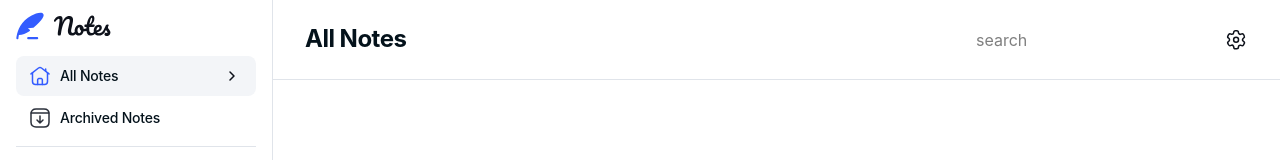
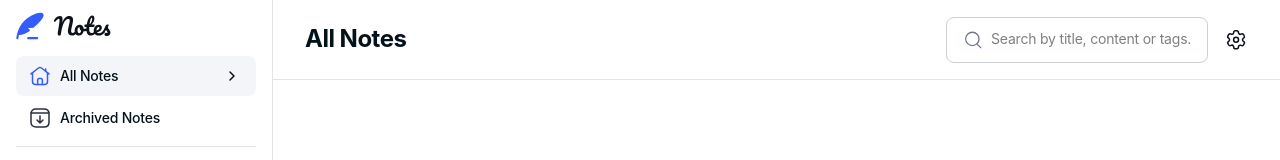
Before and after one commit to HamDean/note-taking-web-app, a React (Vite) app in the folder frontend/: page / in a window 1280 px wide. Shown: the top 160 px of the page. Built offline with nearby package versions, Linux system fonts and the light colour scheme; a web font is replaced by a local one.

Commit message:
Build search input component

```diff
--- a/frontend/src/components/Header.tsx
+++ b/frontend/src/components/Header.tsx
@@ -1,17 +1,17 @@
 import settingsIcon from "../assets/images/icon-settings.svg";
+import SearchInput from "./SearchInput";
 
 const Header = () => {
   return (
-    <div className="h-20 w-full border-b border-b-neutral-200 hidden lg:flex
+    <div
+      className="h-20 w-full border-b border-b-neutral-200 hidden lg:flex
                     justify-between items-center py-5 px-8
-    ">
+    "
+    >
       <h1 className="text-neutral-950 text-preset-1">All Notes</h1>
 
-      <div className="flex">
-        <form action="">
-            <label htmlFor=""></label>
-            <input type="text" placeholder="search" />
-        </form>
+      <div className="flex gap-4">
+        <SearchInput />
         <img src={settingsIcon} alt="Settings" />
       </div>
     </div>
--- /dev/null
+++ b/frontend/src/components/SearchInput.tsx
@@ -0,0 +1,11 @@
+import searchIcon from '../assets/images/icon-search.svg'
+
+const SearchInput = () => {
+  return (
+    <div className="border-neutral-300 border px-4 py-3 rounded-8 relative flex items-center gap-2 text-preset-5">
+        <img className="h-5 w-5 abso" src={searchIcon} alt="Search icon" />
+        <input className="w-50 outline-none" type="text" placeholder="Search by title, content or tags..." />
+    </div>
+  )
+}
+export default SearchInput
```
Also changed, not shown: frontend/src/assets/images/icon-search.svg.
